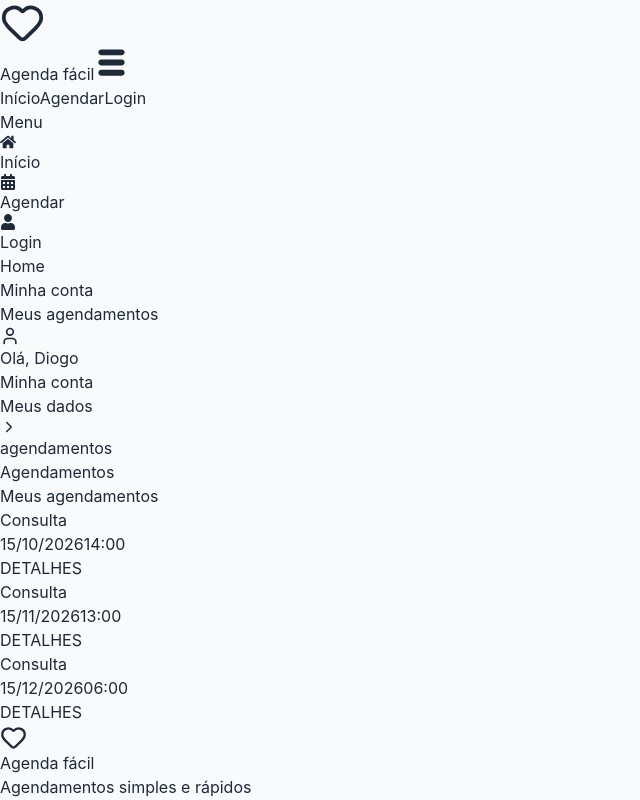
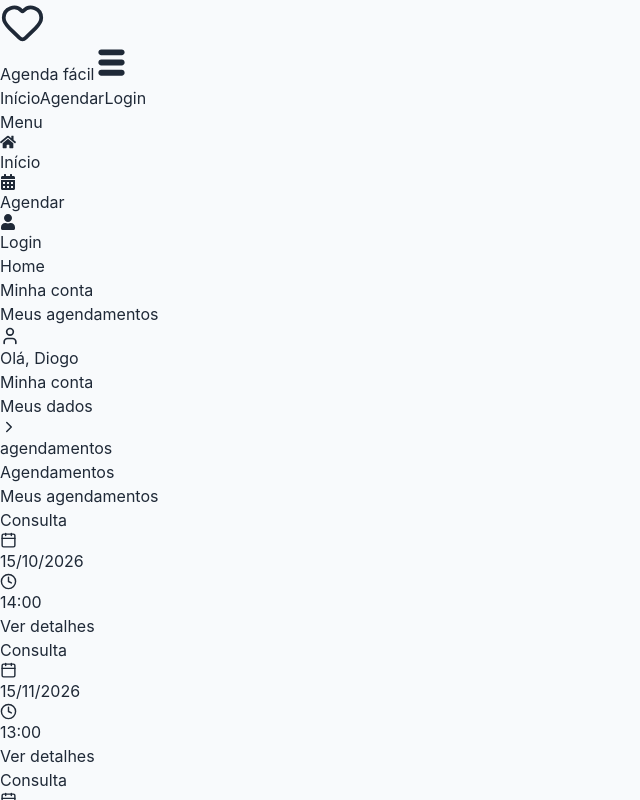
Before and after one commit to DiogoIV/Agendamentos, a React (Vite) app: page /minha-conta/meus-agendamentos in a window 1280 px wide. Shown: the top 800 px of the page, without its empty margins (0-640 px from the left). Built offline with nearby package versions, Linux system fonts and the light colour scheme.

Commit message:
style
Estelizando meusAgendamentos part 2

```diff
--- a/src/pages/pages-perfil/MeusAgendamentos.jsx
+++ b/src/pages/pages-perfil/MeusAgendamentos.jsx
@@ -1,7 +1,8 @@
 
 /*Crie a lógica de ver detalhes de cada card agendamentos*/
 
-import { tituloMenu2, tituloMenu3 } from "../../styles/Estilos"
+import { Clock, Calendar } from  '../../assets/icons/index'
+import { tituloMenu2, tituloMenu3, descMenu, tituloMenuCampo, btnMenu } from "../../styles/Estilos"
 
 function MeusAgendamentos() {
 
@@ -30,16 +31,35 @@ function MeusAgendamentos() {
 
     const cardAgendamentos = dadosAgendamentos.map((item => (
 
-            <div key={item.id}>
+            <div key={item.id} className="
+            flex flex-col gap-2
+            bg-white
+            p-2 rounded
+            ">
 
-                <h2>Consulta</h2>
+                <h2 className={tituloMenuCampo}>Consulta</h2>
 
-                <div>
-                    <span>{item.data}</span>
-                    <span>{item.horas}</span>
+                <div className="flex flex-col gap-3">
+
+                    <div className='flex gap-2 items-center'>
+
+                         <Calendar size={17} className='text-[var(--color-primary)]'/>
+
+                         <span className={descMenu}>{item.data}</span>
+
+                    </div>
+
+                    <div className='flex gap-2 items-center'>
+
+                        <Clock size={17} className='text-[var(--color-primary)]'/>
+
+                        <span className={descMenu}>{item.horas}</span>
+
+                    </div>
+
                 </div>
 
-                <button>DETALHES</button>
+                <button className={`${btnMenu} bg-[#EDE9FE] p-2`}>Ver detalhes</button>
             </div>
         )
     ))
@@ -56,7 +76,11 @@ function MeusAgendamentos() {
                 <h3 className={tituloMenu3}>Meus agendamentos</h3>
 
                 {dadosAgendamentos.length > 0 ? (
-                    cardAgendamentos
+                    <div className='grid grid-cols-[repeat(auto-fit,minmax(250px,1fr))] gap-4'>
+
+                        {cardAgendamentos}
+
+                    </div>
                 ):
                 (
                     <div>
```
